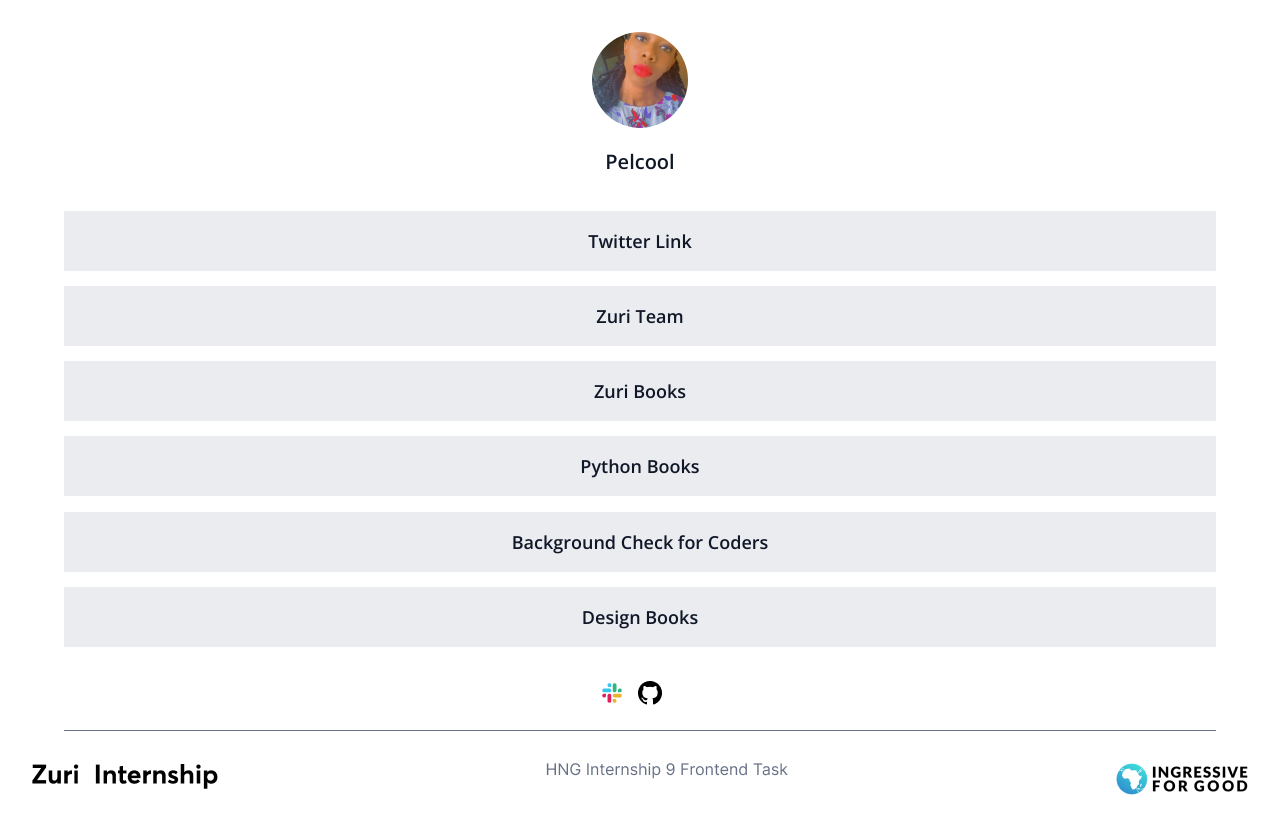
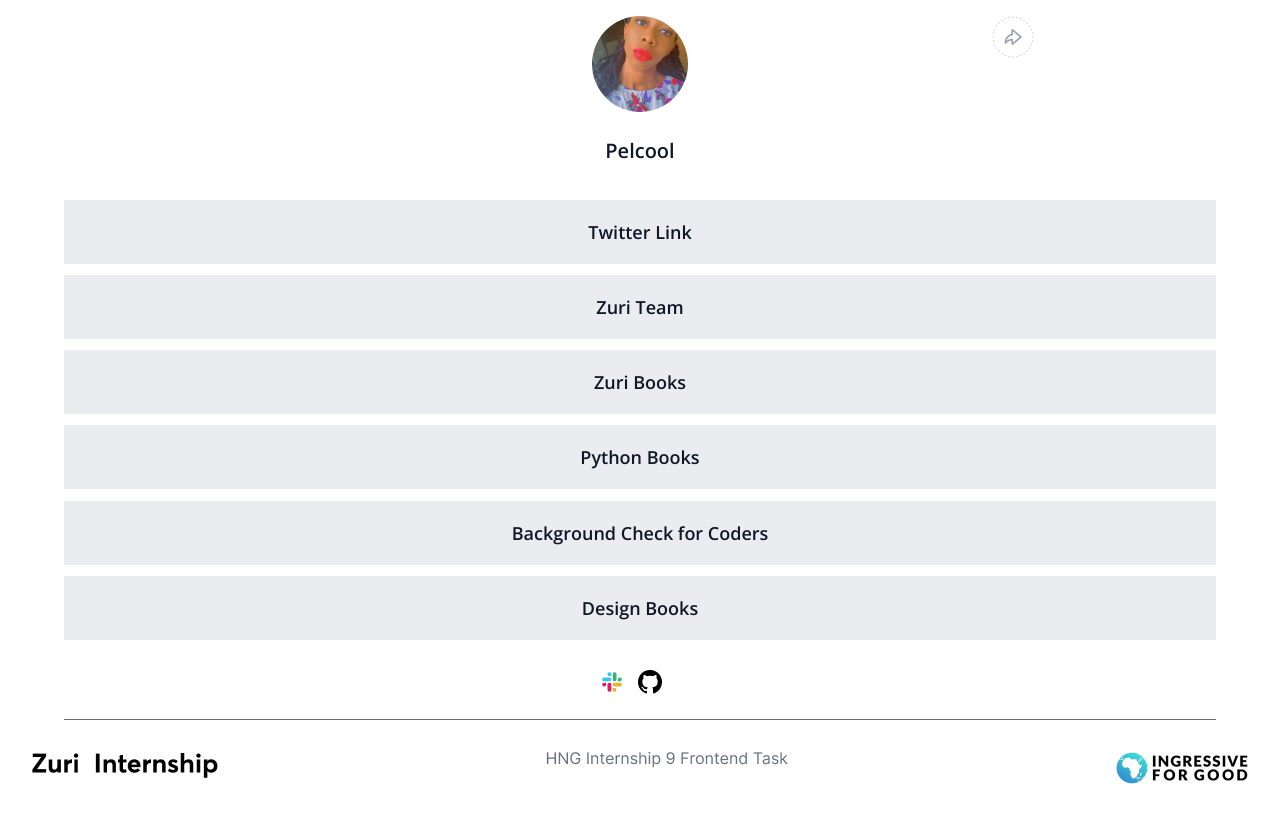
Before and after one commit to Okewusi/linktree, a React (Create React App) app: page / in a window 1280 px wide. Shown: the top 834 px of the page. Built offline with nearby package versions, Linux system fonts and the light colour scheme.

Commit message:
icons added

```diff
--- a/src/components/Profile.css
+++ b/src/components/Profile.css
@@ -3,16 +3,24 @@
     flex-direction: column;
     justify-content: center;
     align-items: center;
-    margin: 2rem 0 1rem 0;
+    margin: 1rem 0 1rem 0;
 
 }
+#share_link{
+    display: none;
+}
 #profileContainer{
+    position: relative;
+}
+.top{
+    display: flex;
+    flex-direction: column;
+   justify-content: center;
+    align-items: center;
+}
+#profile_img{
     width: 6rem;
     height: 6rem;
-}
-#profile_img{
-    width: 100%;
-    height: 100%;
     object-fit: cover;
     border-radius: 50%;
 }
@@ -25,3 +33,20 @@
 #slack{
     display: none;
 }
+#mobile_share{
+    display: inline-block;
+    position: absolute;
+    left: 45vw;
+}
+
+
+@media (min-width:600px){
+    #share_link{
+        display: inline-block;
+        position: absolute;
+        left: 25rem;
+    }
+    #mobile_share{
+        display: none;
+    }
+}
--- a/src/components/Profile.js
+++ b/src/components/Profile.js
@@ -1,12 +1,16 @@
 import React from 'react'
 import profilePicture from "../assets/profile.JPG"
+import share from "../assets/share.jpg"
+import mobile from "../assets/mobile.jpg"
 import "./Profile.css"
 
 const Profile = () => {
   return (
     <div id='profile'>
         <div id='profileContainer'>
-            <img src={profilePicture} id='profile_img' alt='profile'/>
+          <img src={profilePicture} id='profile_img' alt='profile'/>
+          <img src={mobile} id='mobile_share' alt='profile'/>
+          <img src={share} id='share_link' alt='share button'/>
         </div>
         <p id='twitter'>Pelcool</p>
         <p id='slack'>Comfort Oluwapelumi</p>
--- a/src/components/link.css
+++ b/src/components/link.css
@@ -1,6 +1,6 @@
 .link{
     width: 90%;
-    height: 40px;
+    height: 3.2rem;
     background-color: #EAECF0;
     text-align: center;
     display: flex;
@@ -17,6 +17,6 @@
 
 @media (min-width:600px){
     .link{
-        height: 60px;
+        height: 4rem;
     }
 }
```
Also changed, not shown: src/assets/mobile.jpg (added), src/assets/share.jpg (added).
